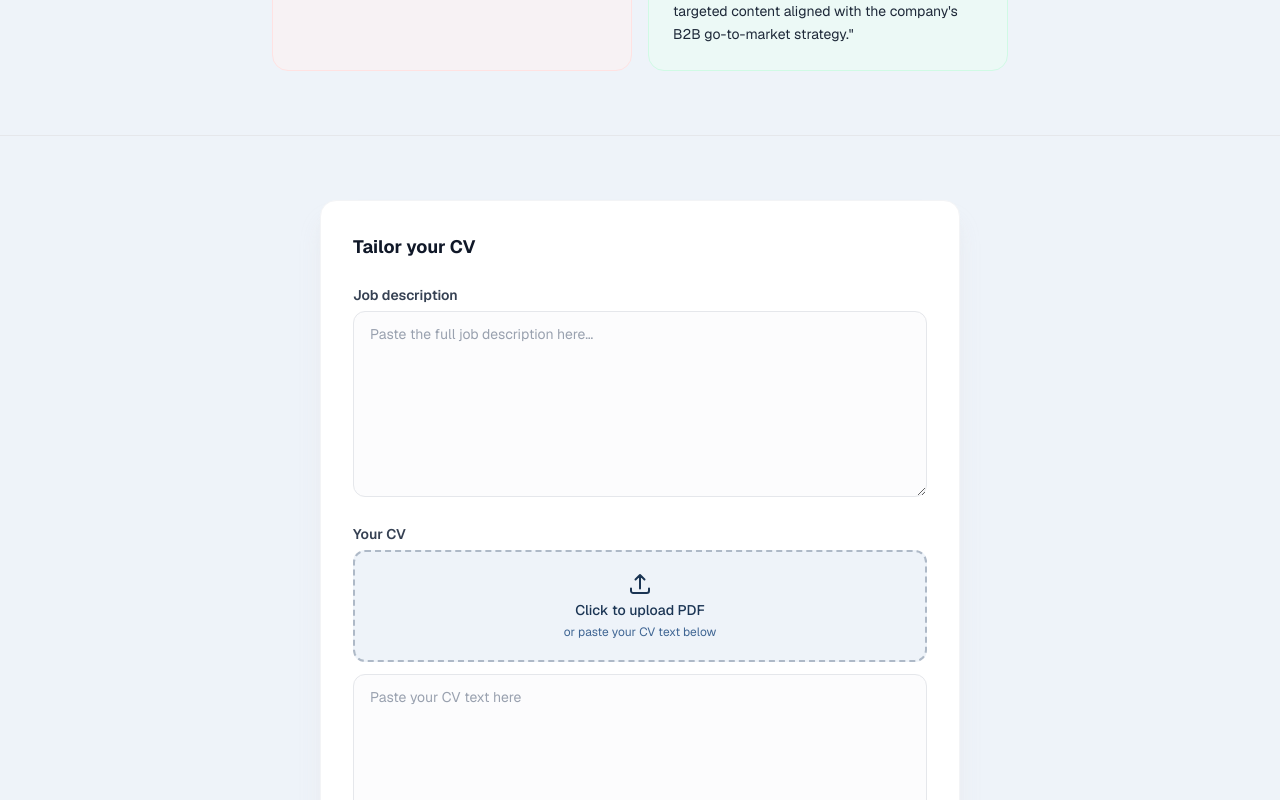
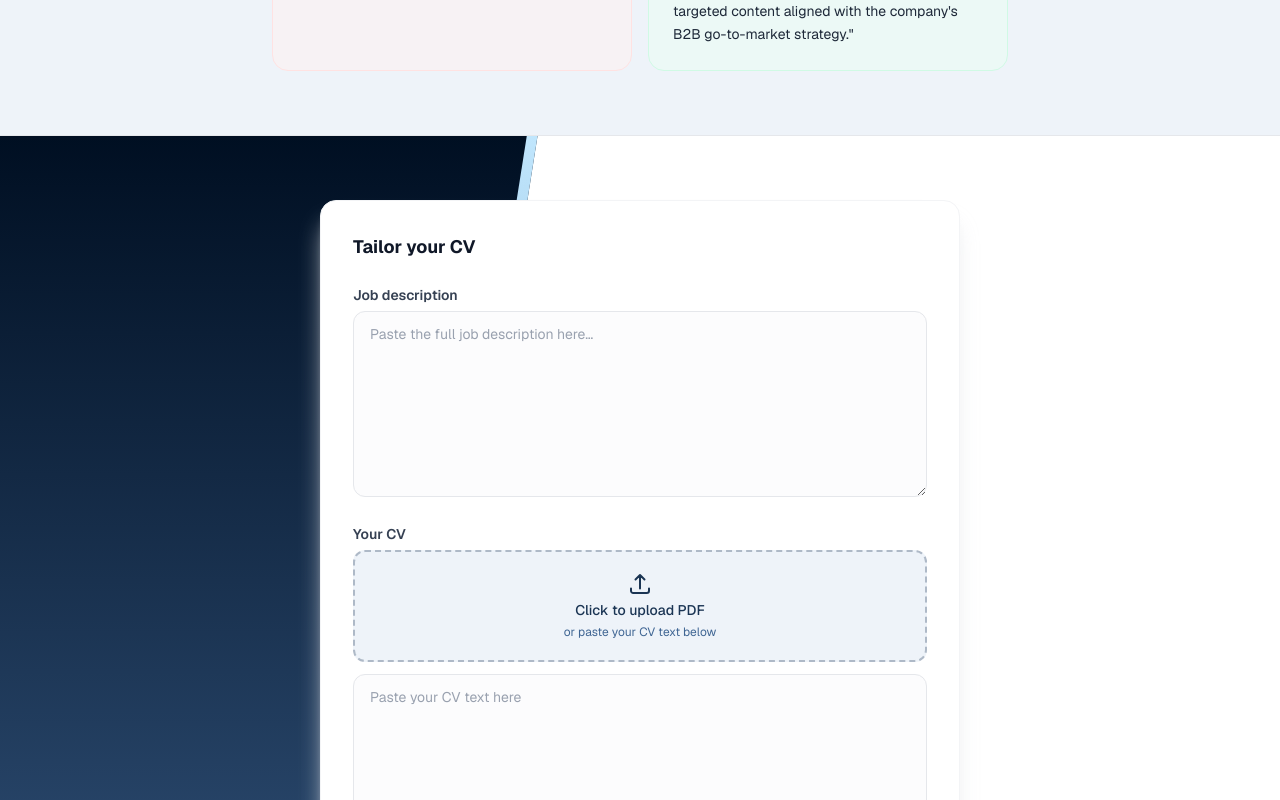
Before and after one commit to Muj-04/CV-Match, a Next.js app: page / in a window 1280 px wide. Shown: the part 780-1580 px from the top of the page. Built offline with nearby package versions, Linux system fonts and the light colour scheme.

Commit message:
feat: add diagonal gradient design to form section

```diff
--- a/app/page.tsx
+++ b/app/page.tsx
@@ -444,8 +444,31 @@ export default function Home() {
       </section>
 
       {/* ── Form ── */}
-      <section className="flex-1 mx-auto w-full max-w-2xl px-4 py-10 sm:py-16">
-        <div className="rounded-2xl bg-white shadow-xl shadow-gray-200/80 border border-gray-100 p-6 sm:p-8">
+      <section className="relative flex-1 overflow-hidden bg-white">
+
+        {/* Left diagonal gradient panel */}
+        <div
+          className="absolute top-0 left-0 bottom-0 pointer-events-none"
+          style={{
+            width: '42%',
+            background: 'linear-gradient(180deg, #000f22 0%, #3f6593 100%)',
+            clipPath: 'polygon(0 0, 100% 0, 67% 100%, 0 100%)'
+          }}
+        />
+
+        {/* Accent line on the diagonal edge */}
+        <div
+          className="absolute top-0 left-0 bottom-0 pointer-events-none"
+          style={{
+            width: '42%',
+            background: 'linear-gradient(180deg, #c0e6fd, #3f6593)',
+            clipPath: 'polygon(98% 0, 100% 0, 67% 100%, 65% 100%)'
+          }}
+        />
+
+        {/* Form content centered */}
+        <div className="relative z-10 mx-auto w-full max-w-2xl px-4 py-10 sm:py-16">
+          <div className="rounded-2xl bg-white shadow-xl shadow-gray-200/80 border border-gray-100 p-6 sm:p-8">
           <h2 className="text-lg font-bold text-gray-900 mb-6">Tailor your CV</h2>
 
           <form onSubmit={handleSubmit} className="space-y-5">
@@ -725,6 +748,7 @@ export default function Home() {
             </div>
           </div>
         )}
+        </div>
       </section>
 
       {/* ── Footer ── */}
```
